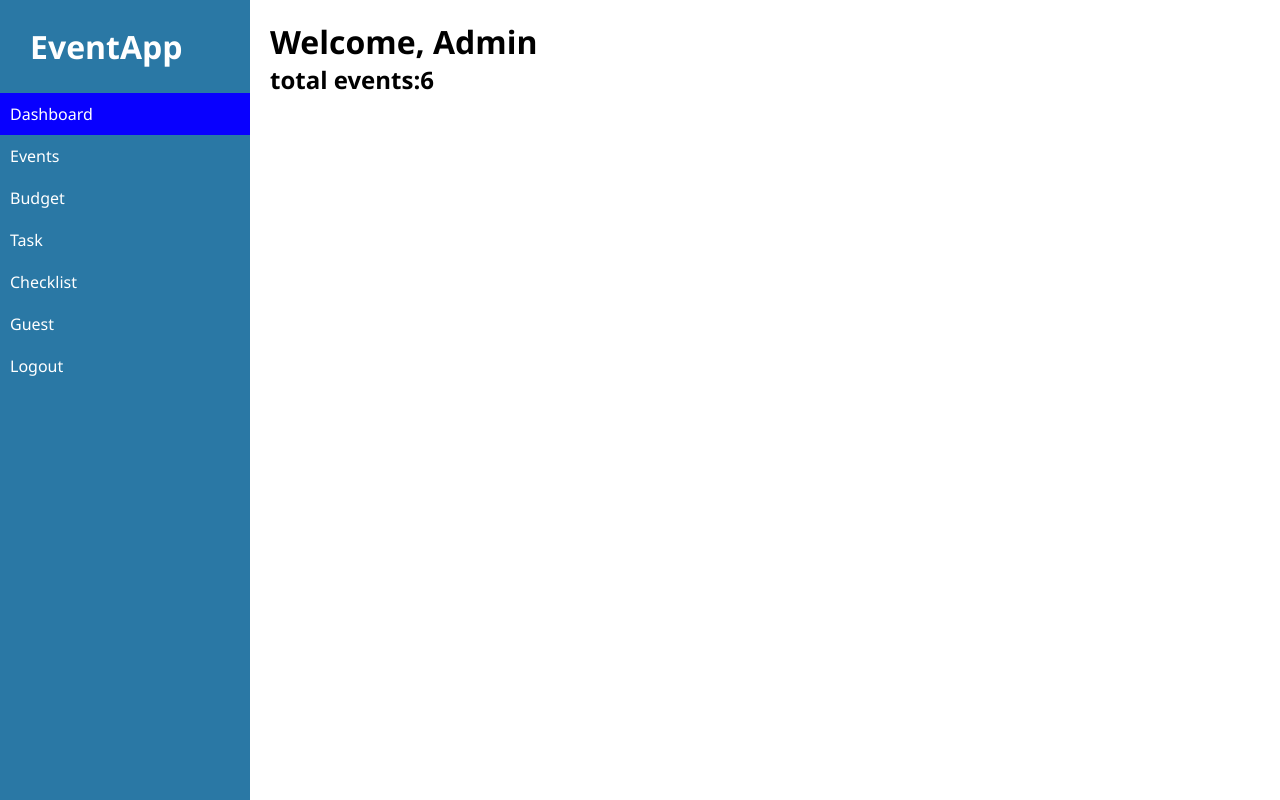
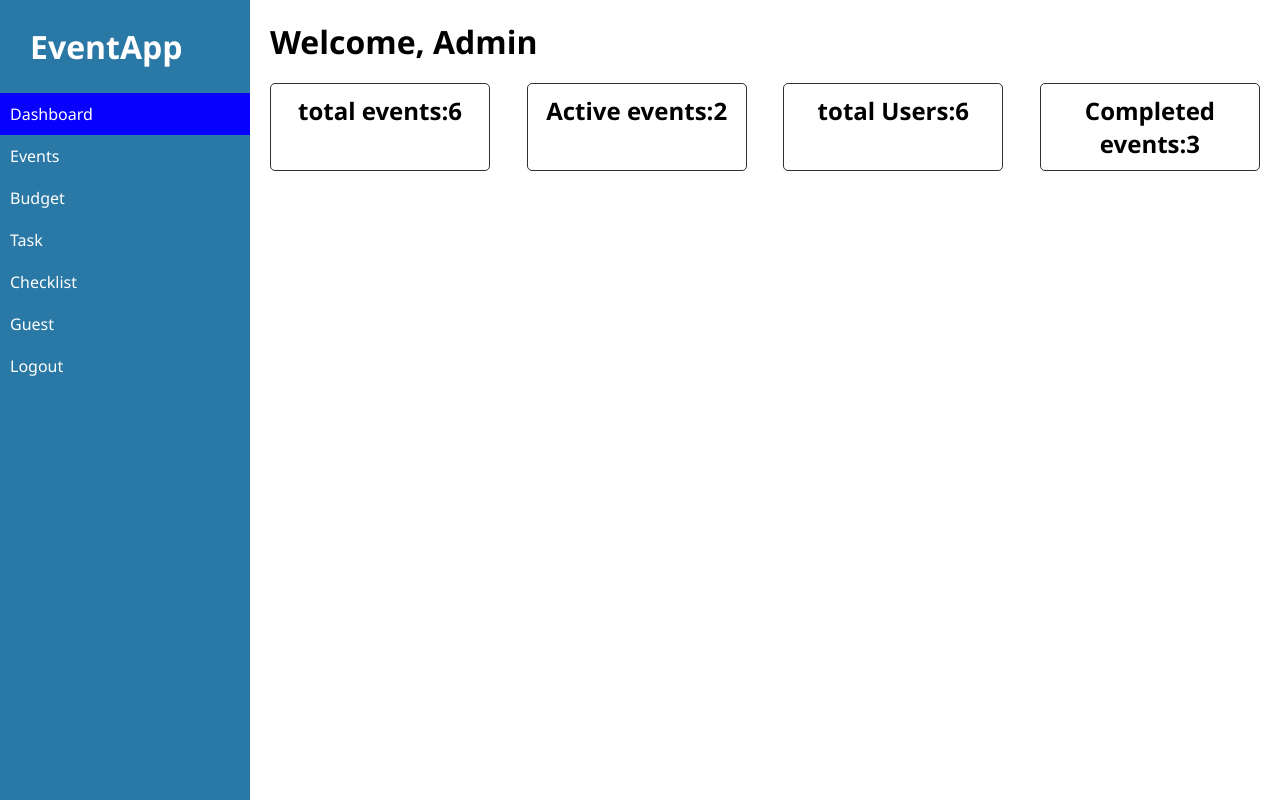
Before and after one commit to RaxonRafi/event, a PHP site: page /dashboard.php in a window 1280 px wide. Run offline with PHP 8.4, Linux system fonts and the light colour scheme; a user stored in the database is signed in; data comes from the database, SQL or seed files in the repository.

Commit message:
New Update

```diff
--- a/css/main.css
+++ b/css/main.css
@@ -186,3 +186,17 @@ tr:nth-child(even) {
   background-color: gray;
   padding: 3px;
 }
+.dashboard-items{
+  display: flex;
+  justify-content: space-between;
+  margin-top: 20px;
+}
+.box{
+  border:  1px solid rgb(49, 49, 49);
+  padding: 10px;
+  width: 20%;
+  border-radius: 5px;
+  text-align: center;
+
+
+}
--- a/dashboard.php
+++ b/dashboard.php
@@ -11,12 +11,36 @@ if(!isset($_SESSION['email_address'])){
 $total_event_sql="SELECT COUNT(*) AS total_event FROM event";
 $total_event_cnt=mysqli_fetch_assoc(mysqli_query($conn,$total_event_sql));
 
+$total_completed_event_sql="SELECT COUNT(*) AS completed_event FROM event WHERE EventStatus = 'Completed'";
+$total_completed_event_cnt=mysqli_fetch_assoc(mysqli_query($conn,$total_completed_event_sql));
+
+$total_active_event_sql="SELECT COUNT(*) AS active_event FROM event WHERE EventStatus = 'Active'";
+$total_active_event_cnt=mysqli_fetch_assoc(mysqli_query($conn,$total_active_event_sql));
+
+$total_user_sql="SELECT COUNT(*) AS total_user FROM users";
+$total_user_cnt=mysqli_fetch_assoc(mysqli_query($conn,$total_user_sql));
+
 ?>
   <div id="content">
     <h1>Welcome, Admin </h1>
-    <h2>
-      total events:<?php echo $total_event_cnt['total_event'];?>
-    </h2>
+
+    <div class="dashboard-items">
+      <div class="box">
+        <h2>total events:<?php echo $total_event_cnt['total_event'];?> </h2>
+      </div>
+      <div class="box">
+        <h2>Active events:<?php echo $total_active_event_cnt['active_event'];?> </h2>
+      </div>
+      <div class="box">
+        <h2>total Users:<?php echo $total_user_cnt['total_user'];?> </h2>
+      </div>
+      <div class="box">
+        <h2>Completed events:<?php echo $total_completed_event_cnt['completed_event'];?> </h2>
+      </div>
+    </div>
+
+
+
 
   </div>
 <?php
```
